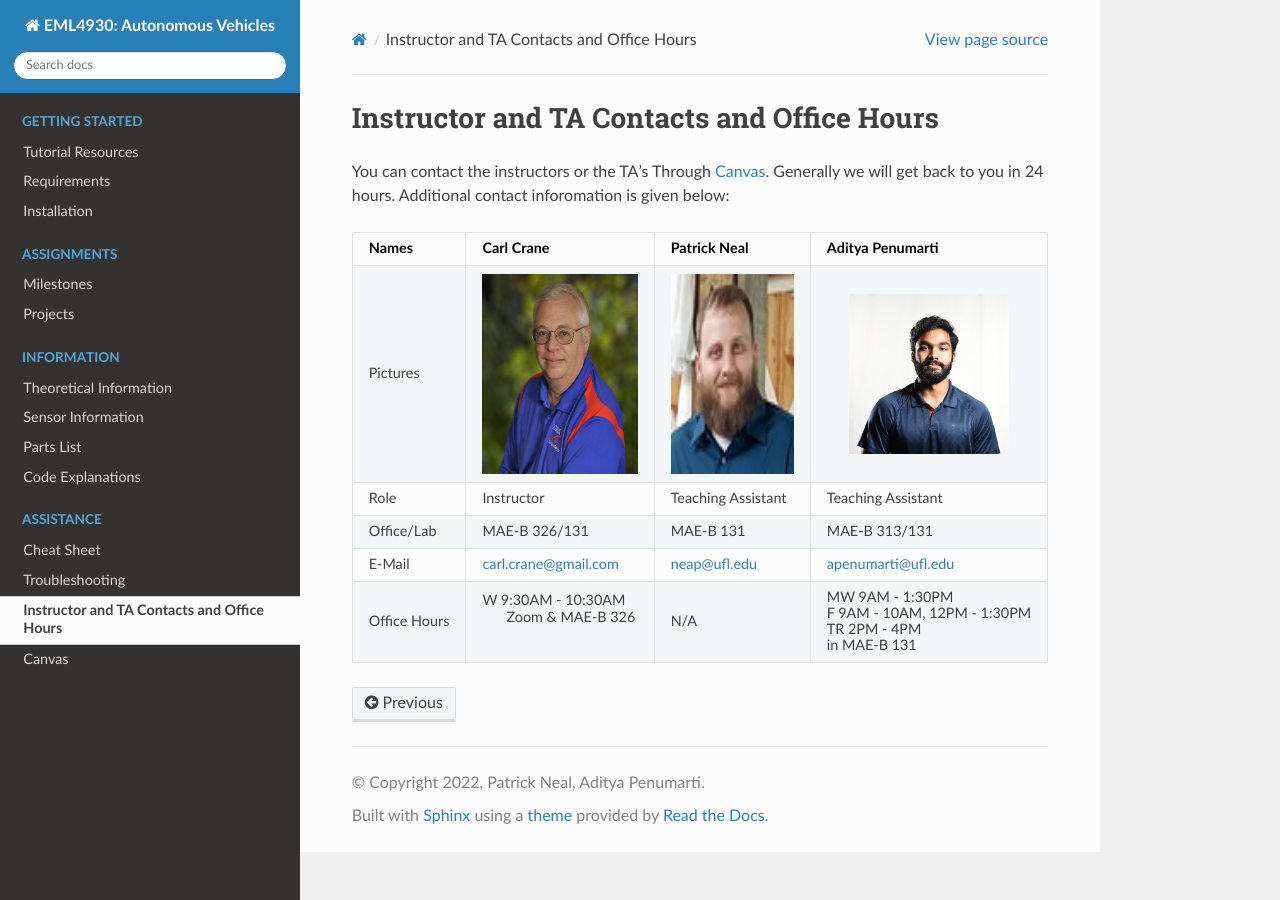
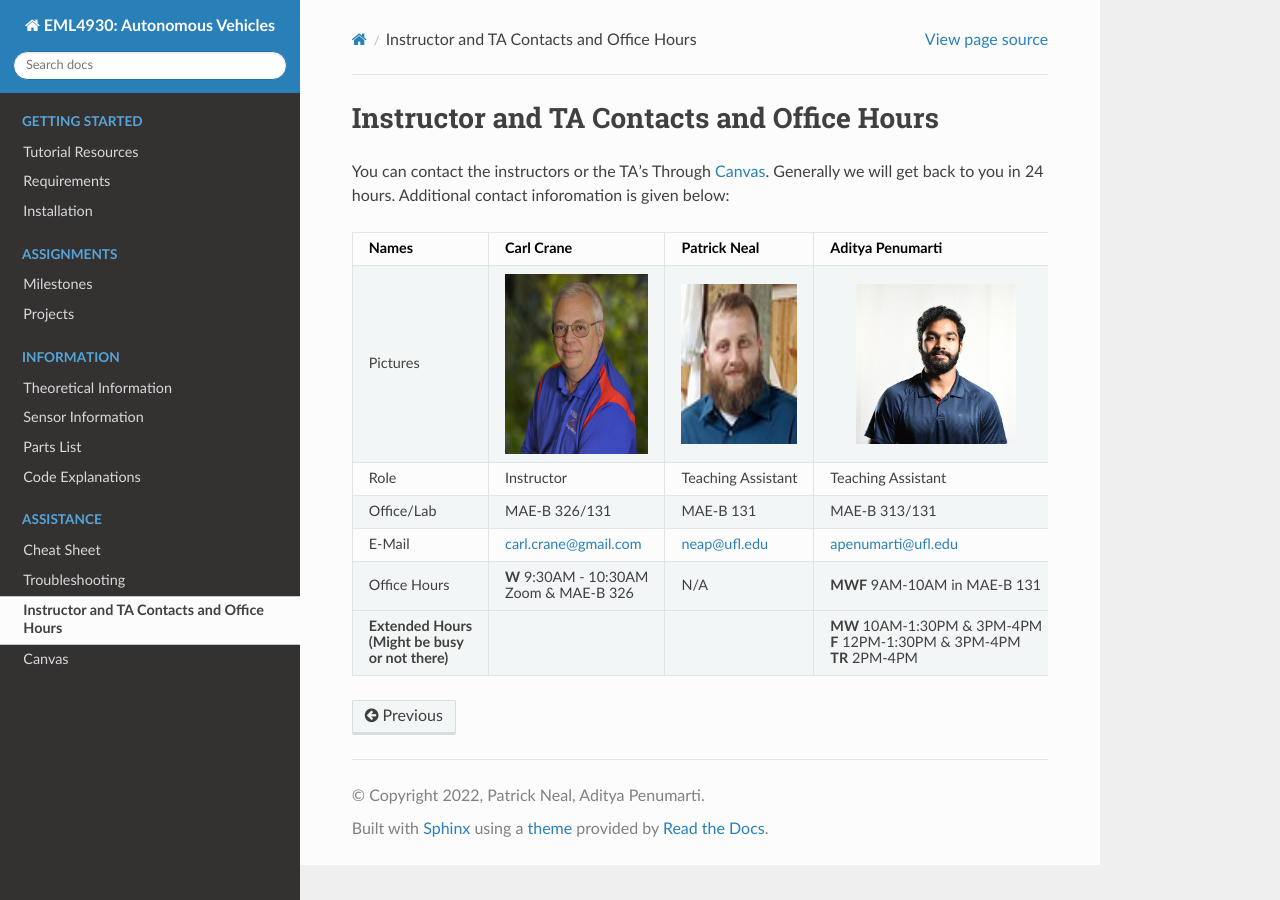
Before and after one commit to av-mae-uf/av1tenth-docs, a Sphinx documentation site: the page built from docs/assistance/contact.rst, in a window 1280 px wide. Built offline with Sphinx 7.4.7 and the Read the Docs theme 2.0.0, drawn with Linux system fonts in a browser that asks for light colours.

Commit message:
Adding Extended Hours

```diff
--- a/docs/assistance/contact.rst
+++ b/docs/assistance/contact.rst
@@ -3,26 +3,28 @@ Instructor and TA Contacts and Office Hours
 
 You can contact the instructors or the TA's Through `Canvas <https://ufl.instructure.com>`_. Generally we will get back to you in 24 hours. Additional contact inforomation is given below:
 
-+------------+--------------------------------------+---------------------------+-----------------------------+
-| Names      | Carl Crane                           | Patrick Neal              |  Aditya Penumarti           |
-+============+======================================+===========================+=============================+
-|  Pictures  |.. image:: images/crane-carl.jpg      | .. image:: images/neap.png| .. image:: images/apenu.jpg |
-|            |    :width: 180px                     |     :width: 200px         |     :width: 160px           |
-|            |    :align: center                    |     :align: center        |     :align: center          |
-|            |    :height: 200px                    |     :height: 200px        |     :height: 160px          |
-|            |                                      |                           |                             |
-+------------+--------------------------------------+---------------------------+-----------------------------+
-|   Role     | Instructor                           | Teaching Assistant        |  Teaching Assistant         |
-+------------+--------------------------------------+---------------------------+-----------------------------+
-| Office/Lab | MAE-B 326/131                        |      MAE-B 131            |  MAE-B 313/131              |
-+------------+--------------------------------------+---------------------------+-----------------------------+
-|   E-Mail   | carl.crane@gmail.com                 |    neap@ufl.edu           | apenumarti@ufl.edu          |
-+------------+--------------------------------------+---------------------------+-----------------------------+
-|Office Hours|W 9:30AM - 10:30AM                    |    N/A                    |MW 9AM - 1:30PM              |
-+            |                                      |                           |                             |
-|            | Zoom & MAE-B 326                     |                           |F 9AM - 10AM, 12PM - 1:30PM  |
-+            |                                      |                           |                             |
-|            |                                      |                           |TR 2PM - 4PM                 |
-+            |                                      |                           |                             |
-|            |                                      |                           |in MAE-B 131                 |
-+------------+--------------------------------------+---------------------------+-----------------------------+
++----------------------------------------------+--------------------------------------+---------------------------+--------------------------------------+
+| Names                                        | Carl Crane                           | Patrick Neal              |  Aditya Penumarti                    |
++==============================================+======================================+===========================+======================================+
+|  Pictures                                    |.. image:: images/crane-carl.jpg      | .. image:: images/neap.png| .. image:: images/apenu.jpg          |
+|                                              |    :width: 160px                     |     :width: 160px         |     :width: 160px                    |
+|                                              |    :align: center                    |     :align: center        |     :align: center                   |
+|                                              |    :height: 180px                    |     :height: 160px        |     :height: 160px                   |
+|                                              |                                      |                           |                                      |
++----------------------------------------------+--------------------------------------+---------------------------+--------------------------------------+
+|   Role                                       | Instructor                           | Teaching Assistant        |  Teaching Assistant                  |
++----------------------------------------------+--------------------------------------+---------------------------+--------------------------------------+
+| Office/Lab                                   | MAE-B 326/131                        |      MAE-B 131            |  MAE-B 313/131                       |
++----------------------------------------------+--------------------------------------+---------------------------+--------------------------------------+
+|   E-Mail                                     | carl.crane@gmail.com                 |    neap@ufl.edu           | apenumarti@ufl.edu                   |
++----------------------------------------------+--------------------------------------+---------------------------+--------------------------------------+
+|Office Hours                                  |**W** 9:30AM - 10:30AM                |    N/A                    |**MWF** 9AM-10AM in MAE-B 131         |
++                                              |                                      |                           |                                      |
+|                                              |Zoom & MAE-B 326                      |                           |                                      |
++----------------------------------------------+--------------------------------------+---------------------------+--------------------------------------+
+|**Extended Hours**                            |                                      |                           |**MW** 10AM-1:30PM & 3PM-4PM          |
++                                              |                                      |                           |                                      |
+|**(Might be busy**                            |                                      |                           |**F** 12PM-1:30PM & 3PM-4PM           |
++                                              |                                      |                           |                                      |
+|**or not there)**                             |                                      |                           |**TR** 2PM-4PM                        |
++----------------------------------------------+--------------------------------------+---------------------------+--------------------------------------+
```
